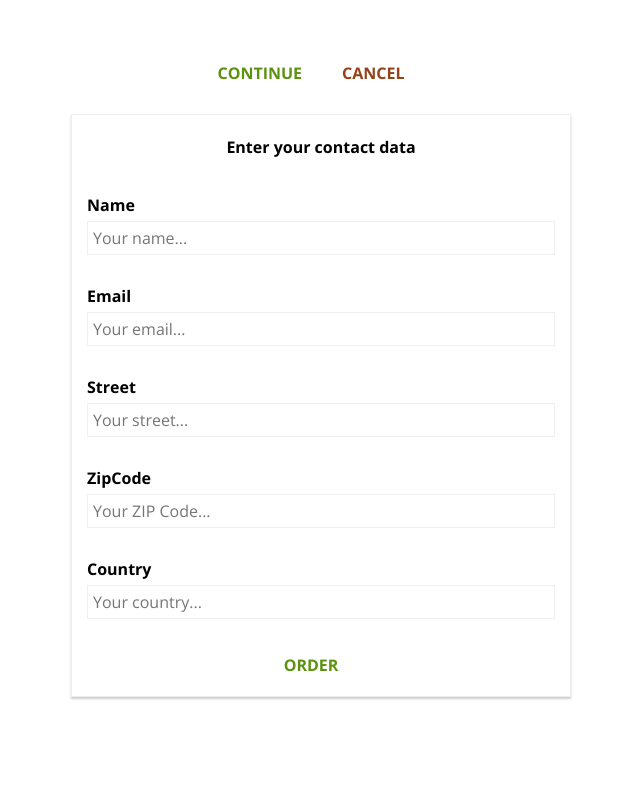
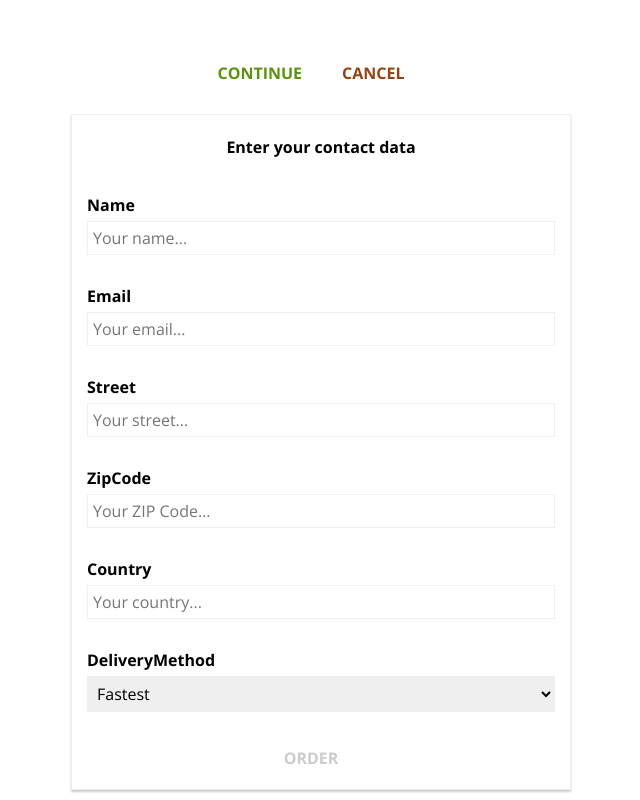
Before and after one commit to abdullah578/burger-builder, a React (Create React App) app: page /checkout/contact in a window 1280 px wide. Shown: the part 710-1510 px from the top of the page, without its empty margins (319-959 px from the left). Before the commit the page ends 1417 px from the top, so only its background shows below. Built offline with nearby package versions, Linux system fonts and the light colour scheme.

Commit message:
Completed implementation of the form and added validation as well

```diff
--- a/src/Components/UI/Button/Button.js
+++ b/src/Components/UI/Button/Button.js
@@ -6,7 +6,11 @@ const Button = (props) => {
     ? styles.push(classes.Success)
     : styles.push(classes.Danger);
   return (
-    <button className={styles.join(" ")} onClick={props.clicked}>
+    <button
+      className={styles.join(" ")}
+      onClick={props.clicked}
+      disabled={props.isFormButton && !props.disabled}
+    >
       {props.children}
     </button>
   );
--- a/src/Components/UI/Button/Button.module.css
+++ b/src/Components/UI/Button/Button.module.css
@@ -14,6 +14,10 @@
   margin-left: 0;
   padding-left: 0;
 }
+.Button:disabled {
+  cursor: not-allowed;
+  color: #ccc;
+}
 
 .Success {
   color: #5c9210;
--- a/src/Components/UI/Input/Input.js
+++ b/src/Components/UI/Input/Input.js
@@ -2,8 +2,10 @@ import React from "react";
 import classes from "./Input.module.css";
 
 const Input = (props) => {
+  const styles = [classes.InputDiv];
+  if (!props.isValid) styles.push(classes.Invalid);
   return (
-    <div className={classes.InputDiv}>
+    <div className={styles.join(" ")}>
       <label htmlFor={props.elementConfig.name}>
         {" "}
         {props.elementConfig.name}
--- a/src/Components/UI/Input/Input.module.css
+++ b/src/Components/UI/Input/Input.module.css
@@ -12,7 +12,8 @@
   margin-bottom: 5px;
 }
 
-.InputDiv input {
+.InputDiv input,
+.InputDiv select {
   width: 100%;
   display: block;
   box-sizing: border-box;
@@ -21,7 +22,19 @@
   border: 1px solid #efefef;
   padding: 5px;
 }
-.InputDiv input:focus {
+.InputDiv input:focus,
+.InputDiv select:focus {
   outline: none;
   background-color: #ccc;
 }
+.Invalid::after {
+  content: "Invalid Input";
+  box-sizing: border-box;
+  display: block;
+  height: 100%;
+  padding: 5px;
+  width: 100%;
+  text-align: left;
+  background-color: salmon;
+  color: #fff;
+}
--- /dev/null
+++ b/src/Components/UI/Select/Select.js
@@ -0,0 +1,20 @@
+import React from "react";
+import classes from "../Input/Input.module.css";
+
+const Select = (props) => {
+  console.log("Select -> props", props);
+  return (
+    <div className={classes.InputDiv}>
+      <label htmlFor={props.name}>{props.name}</label>
+      <select value={props.value} onChange={props.change}>
+        {props.elementConfig.map((curr) => (
+          <option value={curr.value} key={curr.value}>
+            {curr.displayVal}
+          </option>
+        ))}
+      </select>
+    </div>
+  );
+};
+
+export default Select;
--- a/src/Containers/CheckOut/ContactData/ContactData.js
+++ b/src/Containers/CheckOut/ContactData/ContactData.js
@@ -4,46 +4,127 @@ import classes from "./Contactdata.module.css";
 import Spinner from "../../../Components/UI/Spinner/Spinner";
 import Button from "../../../Components/UI/Button/Button";
 import Input from "../../../Components/UI/Input/Input";
+import Select from "../../../Components/UI/Select/Select";
 import WithErrorHandle from "../../../hoc/WithErrorHandle/WithErrorHandle";
 
-const formConfig = (name, type, placeholder, value) => ({
+const formConfig = (
+  name,
+  type,
+  placeholder,
+  value,
+  validationRequirement,
+  isValid,
+  touch
+) => ({
   elementConfig: {
     type,
     placeholder,
     name,
   },
   value,
+  validationRequirement,
+  isValid,
+  touch,
 });
 class ContactData extends Component {
   state = {
     orderForm: {
-      name: formConfig("name", "text", "Your name...", ""),
-      email: formConfig("email", "email", "Your email...", ""),
-      street: formConfig("street", "text", "Your street...", ""),
-      zipCode: formConfig("zipCode", "text", "Your ZIP Code...", ""),
-      country: formConfig("country", "text", "Your country...", ""),
+      name: formConfig(
+        "name",
+        "text",
+        "Your name...",
+        "",
+        {
+          isRequired: true,
         },
+        false,
+        false
+      ),
+      email: formConfig(
+        "email",
+        "email",
+        "Your email...",
+        "",
+        {
+          isRequired: true,
+        },
+        false,
+        false
+      ),
+      street: formConfig(
+        "street",
+        "text",
+        "Your street...",
+        "",
+        {
+          isRequired: true,
+        },
+        false,
+        false
+      ),
+      zipCode: formConfig(
+        "zipCode",
+        "text",
+        "Your ZIP Code...",
+        "",
+        {
+          isRequired: true,
+
+          minLength: 4,
+          maxLength: 7,
+        },
+        false,
+        false
+      ),
+      country: formConfig(
+        "country",
+        "text",
+        "Your country...",
+        "",
+        {
+          isRequired: true,
+        },
+        false,
+        false
+      ),
+      deliveryMethod: {
+        elementConfig: [
+          { value: "fastest", displayVal: "Fastest" },
+          { value: "cheapest", displayVal: "Cheapest" },
+        ],
+        value: "fastest",
+        isValid: true,
+      },
+    },
+    formIsValid: false,
     dispSpinner: false,
+  };
+  checkValidation = (inputVal, validationRequirement) => {
+    let isValid = true;
+    if (validationRequirement.isRequired)
+      isValid = inputVal.trim().length > 0 && isValid;
+    if (validationRequirement.minLength)
+      isValid =
+        inputVal.trim().length >= validationRequirement.minLength && isValid;
+    if (validationRequirement.maxLength)
+      isValid =
+        inputVal.trim().length <= validationRequirement.maxLength && isValid;
+    return isValid;
   };
   orderHandler = (e) => {
     e.preventDefault();
     this.setState({ dispSpinner: true });
-    const order = {
+    const orderForm = {};
+    Object.keys(this.state.orderForm).forEach(
+      (curr) => (orderForm[curr] = this.state.orderForm[curr].value)
+    );
+    const orderPost = {
       ingredients: this.props.ingredients,
-      price: this.props.price,
-      customer: {
-        name: "Abdullah Mohammed",
-        address: {
-          street: "66 Pembroke Street",
-          ZIPcode: "M5A 2N8",
-          country: "Canada",
-        },
-        email: "Abdulah.am2000@gmail.com",
-      },
-      deliveryMethod: "fastest",
+      price: this.state.price,
+      formDetails: orderForm,
     };
     axios
-      .post("/orders.json", order)
+      .post("/orders.json", orderPost)
       .then((resp) => {
         this.setState({ dispSpinner: false });
         this.props.history.push("/");
@@ -55,8 +136,19 @@ class ContactData extends Component {
   inputHandler = (e, type) => {
     e.preventDefault();
     const inputParam = { ...this.state.orderForm };
-    inputParam[type].value = e.target.value;
-    this.setState({ orderForm: inputParam });
+    const inputField = { ...this.state.orderForm[type] };
+    inputField.value = e.target.value;
+    if (inputField.validationRequirement)
+      inputField.isValid = this.checkValidation(
+        inputField.value,
+        inputField.validationRequirement
+      );
+    inputField.touch = true;
+    inputParam[type] = inputField;
+    let formIsValid = true;
+    for (let key in inputParam)
+      formIsValid = inputParam[key].isValid && formIsValid;
+    this.setState({ orderForm: inputParam, formIsValid });
   };
   render() {
     return (
@@ -66,17 +158,36 @@ class ContactData extends Component {
         {this.state.dispSpinner ? (
           <Spinner />
         ) : (
-          <form>
-            {Object.keys(this.state.orderForm).map((curr) => (
+          <form onSubmit={this.orderHandler}>
+            {Object.keys(this.state.orderForm).map((curr) =>
+              curr !== "deliveryMethod" ? (
                 <Input
                   elementConfig={this.state.orderForm[curr].elementConfig}
                   value={this.state.orderForm[curr].value}
                   key={curr}
                   change={(e) => this.inputHandler(e, curr)}
+                  isValid={
+                    this.state.orderForm[curr].touch
+                      ? this.state.orderForm[curr].isValid
+                      : true
+                  }
                 />
-            ))}
+              ) : (
+                <Select
+                  elementConfig={this.state.orderForm[curr].elementConfig}
+                  value={this.state.orderForm[curr].value}
+                  key={curr}
+                  name={curr}
+                  change={(e) => this.inputHandler(e, curr)}
+                />
+              )
+            )}
 
-            <Button type="Success" clicked={this.orderHandler}>
+            <Button
+              type="Success"
+              disabled={this.state.formIsValid}
+              isFormButton={true}
+            >
               ORDER
             </Button>
           </form>
```
Lines whose indentation alone changed are shown as unchanged.
